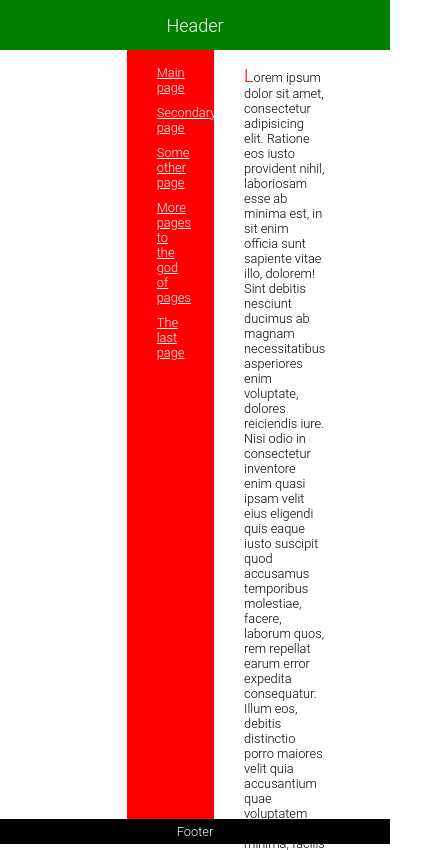
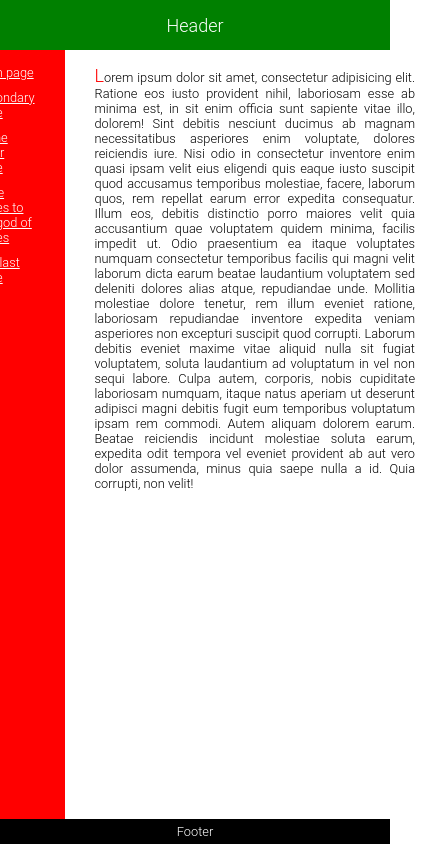
Before and after one commit to kiirzz/932304.hoang.ducminh.lab3, a plain HTML site: page index.html in a window 390 px wide. Shown: the top 850 px of the page, 445 px wide, since content can reach past the window. Drawn offline with Linux system fonts and the light colour scheme.

Commit message:
Fix text-align, selection, responsive

```diff
--- a/style.css
+++ b/style.css
@@ -8,6 +8,11 @@ body {
     font-weight: 300;
     margin: 0;
     font-size: 0.8em;
+}
+
+::selection {
+    background-color: green;
+    color: #fff;
 }
 
 header, footer {
@@ -39,6 +44,7 @@ main {
 
 .content {
     width: 35%;
+    min-width: 500px;
     height: 100%;
     display: flex;
 }
@@ -59,6 +65,10 @@ main {
     text-decoration: underline;
 }
 
+.text {
+    text-align: justify;
+}
+
 .l {
     font-size: large;
     color: red;
```
